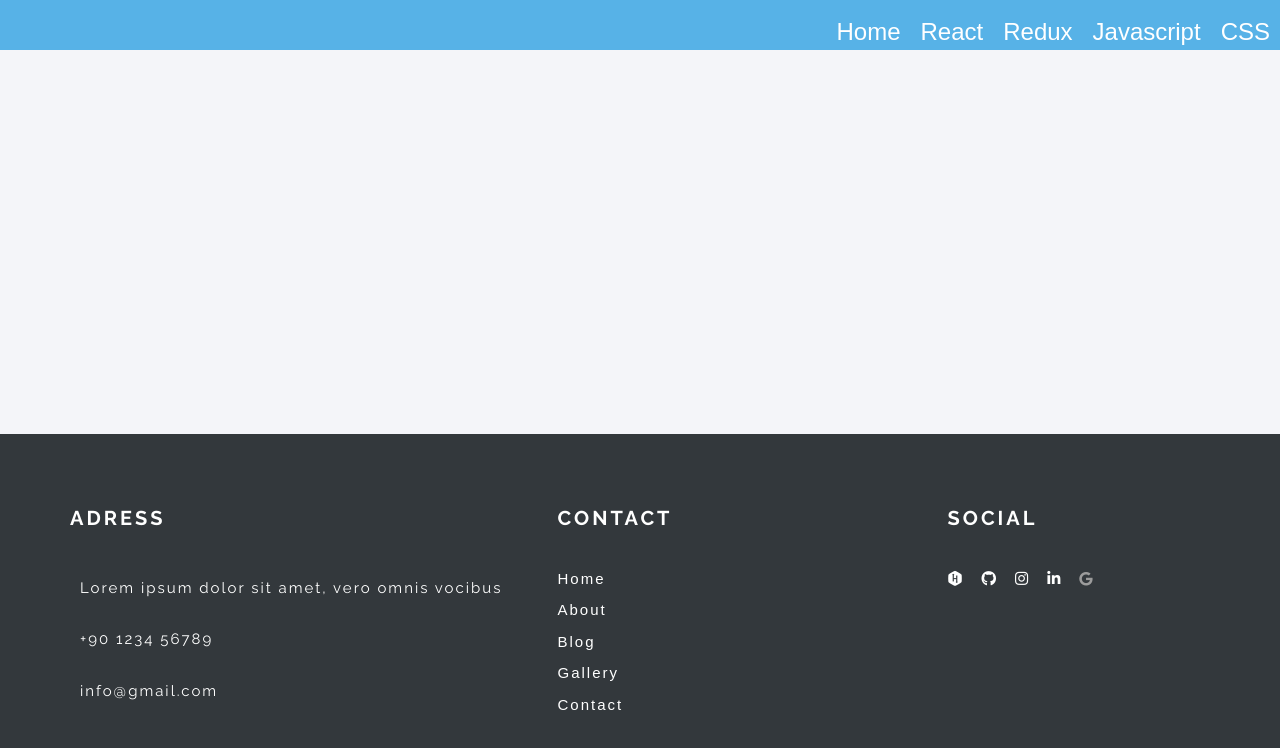
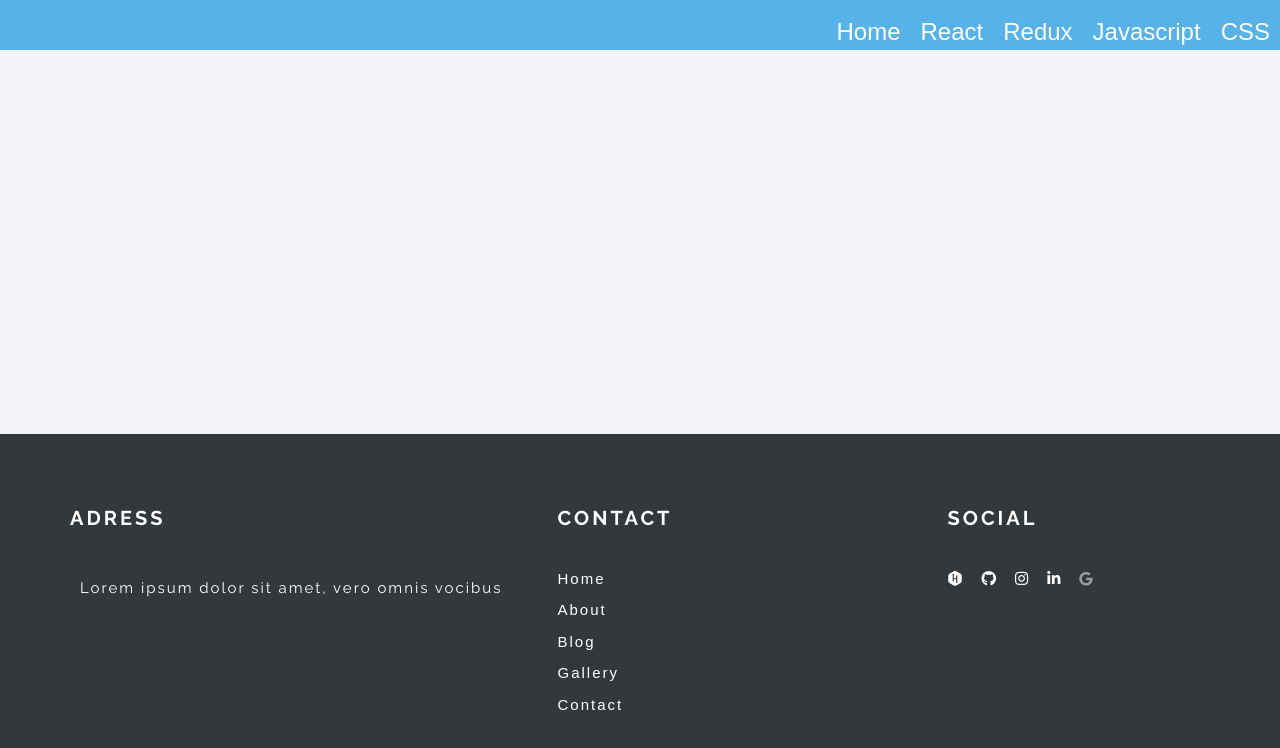
Before and after one commit to sid3345/personal-site, a React (Create React App) app: page /css in a window 1280 px wide. Shown: the top 748 px of the page. Built offline with nearby package versions, Linux system fonts and the light colour scheme; no server answers.

Commit message:
Update Footer.js

```diff
--- a/src/components/Footer.js
+++ b/src/components/Footer.js
@@ -1,5 +1,6 @@
 import React, { Component } from 'react';
 // import Social from './Social';
+import {mail, contact} from '../variable'
 
 class Footer extends Component {
 
@@ -18,11 +19,11 @@ class Footer extends Component {
                                     </li>
 
                                     <li>
-                                        <p>+90 1234 56789</p>
+                                        <p>{contact}</p>
                                     </li>
 
                                     <li>
-                                        <p>info@gmail.com</p>
+                                        <p>{mail}</p>
                                     </li>
                                 </ul>
                             </div>
```
